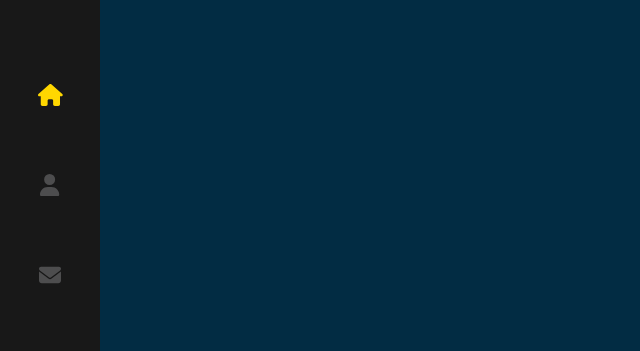
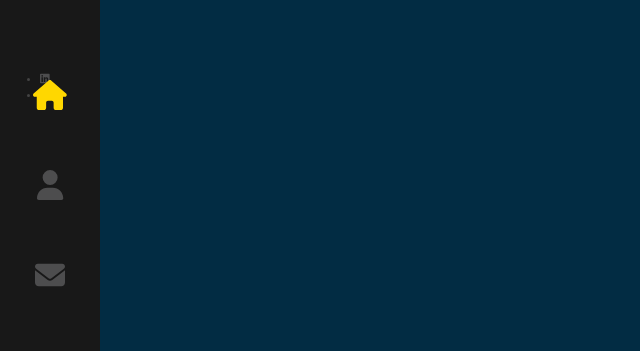
Before and after one commit to wilkinsonmatt/portfolio, a React (Create React App) app in the folder portfolio_mw/: page / in a window 1280 px wide. Shown: the part 322-673 px from the top of the page, without its empty margins (0-640 px from the left). Built offline with nearby package versions, Linux system fonts and the light colour scheme.

Commit message:
linkedin and github

```diff
--- a/portfolio_mw/src/Components/Sidebar/index.js
+++ b/portfolio_mw/src/Components/Sidebar/index.js
@@ -4,6 +4,7 @@
 import LogoSubtitle from '../../assets/images/logo_sub.png';
 import { FontAwesomeIcon } from '@fortawesome/react-fontawesome';
 import { faHome, faUser, faEnvelope } from '@fortawesome/free-solid-svg-icons';
+import { faLinkedin, faGithub, faYoutube, faSkype } from '@fortawesome/free-brands-svg-icons'
 
 
 const Sidebar = () => (
@@ -27,6 +28,26 @@
         <FontAwesomeIcon icon={faEnvelope} color="#4d4d4e" />
       </NavLink>
     </nav>
+    <ul>
+      <li>
+        <a
+        target="_blank"
+        rel='noreferrer'
+        href='https://www.linkedin.com/in/wilkinsonmatt01'
+        >
+          <FontAwesomeIcon icon={faLinkedin} color="#4d4d4e" />
+        </a>
+      </li>
+      <li>
+        <a
+        target="_blank"
+        rel='noreferrer'
+        href='https://github.com/wilkinsonmatt'
+        >
+          <FontAwesomeIcon icon={faLinkedin} color="#4d4d4e" />
+        </a>
+      </li>
+    </ul>
   </div>
 );
 export default Sidebar
--- a/portfolio_mw/src/Components/Sidebar/index.scss
+++ b/portfolio_mw/src/Components/Sidebar/index.scss
@@ -33,7 +33,7 @@
     width: 100%;
 
     a {
-      font-size: 22px;
+      font-size: 30px;
       color: #4d4d4e;
       display: block;
       line-height: 51px;
@@ -59,7 +59,7 @@
 
       &:after {
         content: '';
-        font-size: 9px;
+        font-size: 20px;
         letter-spacing: 2px;
         position: absolute;
         bottom: 0;
```
